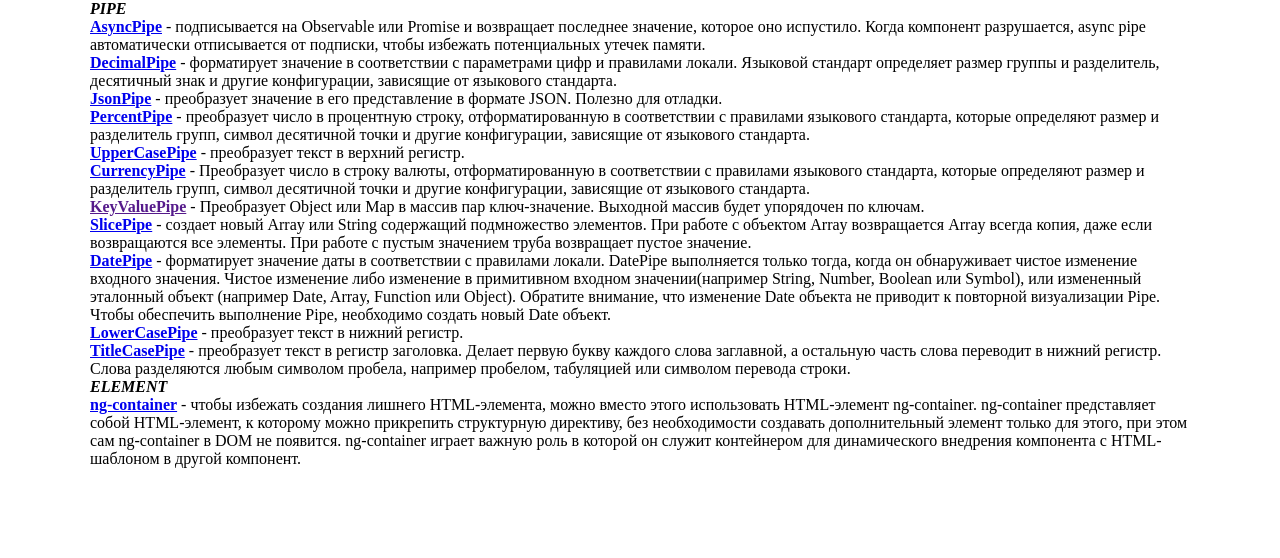
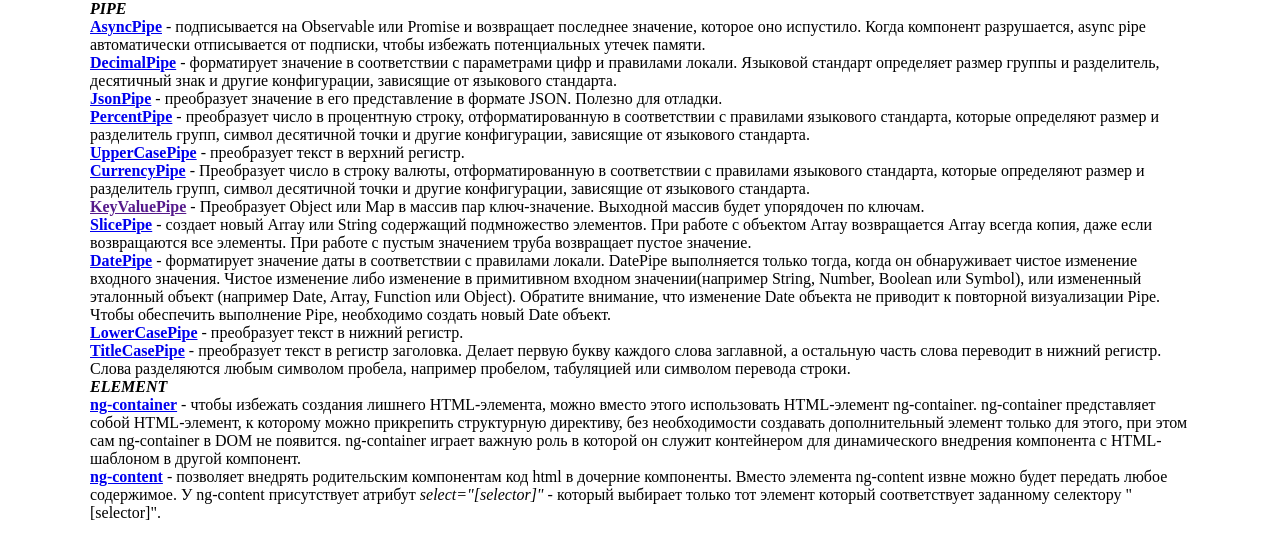
Before and after one commit to ArtemKashirin/API, an Angular app: page / in a window 1280 px wide. Shown: the top 558 px of the page. Built offline with nearby package versions, Linux system fonts and the light colour scheme.

Commit message:
ELEMENT: ng-content

```diff
--- a/src/app/app.component.html
+++ b/src/app/app.component.html
@@ -12,3 +12,4 @@
 <app-title-case-pipe></app-title-case-pipe>
 <p><b><i>ELEMENT</i></b></p>
 <app-ng-container></app-ng-container>
+<app-ng-content></app-ng-content>
--- a/src/app/app.module.ts
+++ b/src/app/app.module.ts
@@ -15,6 +15,8 @@ import { DatePipeComponent } from './pipe/date-pipe/date-pipe.component';
 import { LowerCasePipeComponent } from './pipe/lower-case-pipe/lower-case-pipe.component';
 import { TitleCasePipeComponent } from './pipe/title-case-pipe/title-case-pipe.component';
 import { NgContainerComponent } from './element/ng-container/ng-container.component';
+import { NgContentComponent } from './element/ng-content/ng-content.component';
+import { ClildContentComponent } from './element/ng-content/clild-content/clild-content.component';
 
 @NgModule({
   declarations: [
@@ -30,7 +32,9 @@ import { NgContainerComponent } from './element/ng-container/ng-container.compon
     DatePipeComponent,
     LowerCasePipeComponent,
     TitleCasePipeComponent,
-    NgContainerComponent
+    NgContainerComponent,
+    NgContentComponent,
+    ClildContentComponent
   ],
   imports: [
     BrowserModule,
--- /dev/null
+++ b/src/app/element/ng-content/clild-content/clild-content.component.html
@@ -0,0 +1,4 @@
+<ng-content select="[component1]"></ng-content>
+<ng-content select="[component2]"></ng-content>
+
+<p>{{ this.child }}</p>
--- /dev/null
+++ b/src/app/element/ng-content/clild-content/clild-content.component.ts
@@ -0,0 +1,15 @@
+import { Component, OnInit } from '@angular/core';
+
+@Component({
+  selector: 'app-clild-content',
+  templateUrl: './clild-content.component.html',
+  styleUrls: ['./clild-content.component.scss']
+})
+export class ClildContentComponent implements OnInit {
+public child: string = 'Child';
+  constructor() { }
+
+  ngOnInit(): void {
+  }
+
+}
--- /dev/null
+++ b/src/app/element/ng-content/ng-content.component.html
@@ -0,0 +1,9 @@
+<p><b><a [href] = "this.ngContent">ng-content</a></b> - позволяет внедрять родительским компонентам код html в дочерние компоненты.
+  Вместо элемента ng-content извне можно будет передать любое содержимое. У ng-content присутствует атрибут <i>select="[selector]"</i> -
+  который выбирает только тот элемент который соответствует заданному селектору "[selector]".</p>
+
+<!--<app-clild-content>-->
+<!--  {{ this.parent }}-->
+<!--  <p component1>select="[component1]"</p>-->
+<!--  <p component2>select="[component2]"</p>-->
+<!--</app-clild-content>-->
--- /dev/null
+++ b/src/app/element/ng-content/ng-content.component.ts
@@ -0,0 +1,18 @@
+import {Component, OnInit} from '@angular/core';
+
+@Component({
+  selector: 'app-ng-content',
+  templateUrl: './ng-content.component.html',
+  styleUrls: ['./ng-content.component.scss']
+})
+export class NgContentComponent implements OnInit {
+  public ngContent: string = 'https://angular.io/api/core/ng-content';
+  public parent: string = 'Parent';
+
+  constructor() {
+  }
+
+  ngOnInit(): void {
+  }
+
+}
```
Also changed, not shown: src/app/element/ng-content/clild-content/clild-content.component.scss (added), src/app/element/ng-content/ng-content.component.scss (added).
